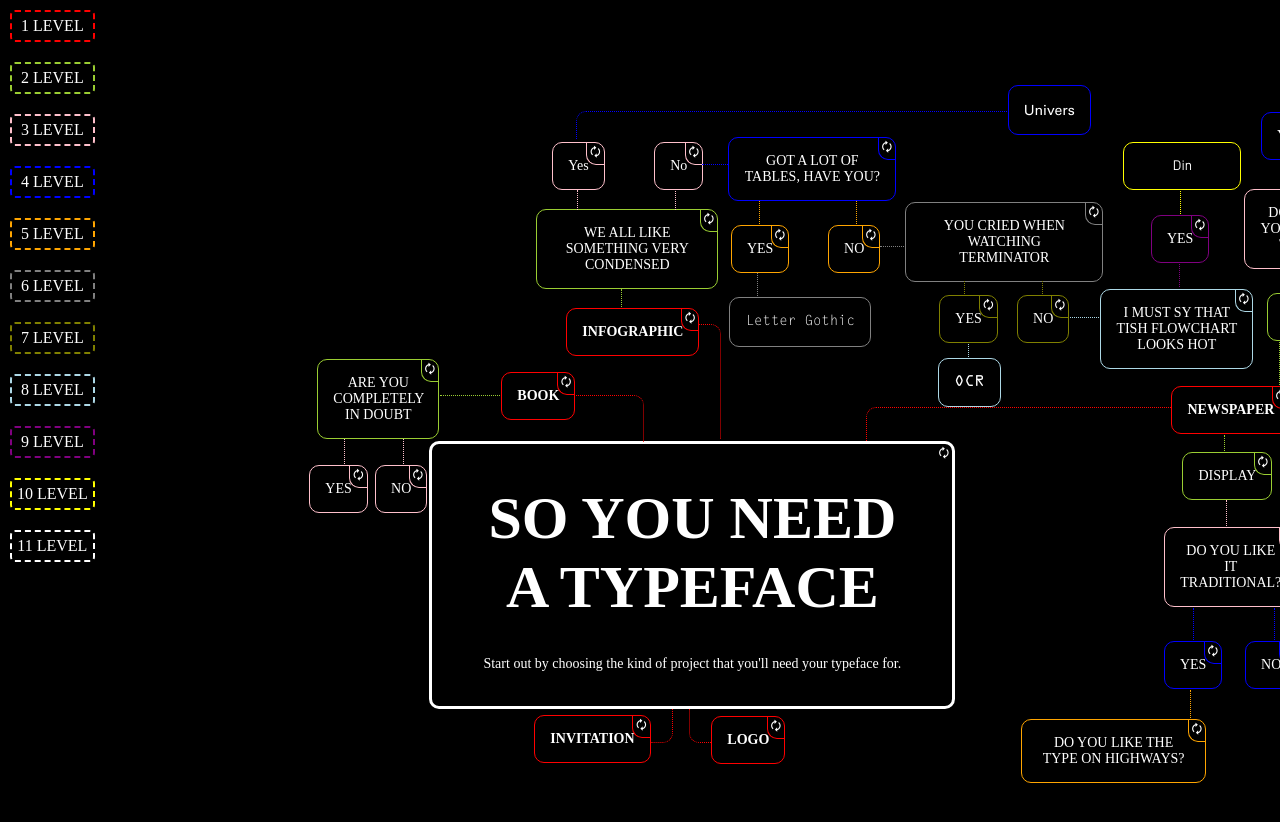
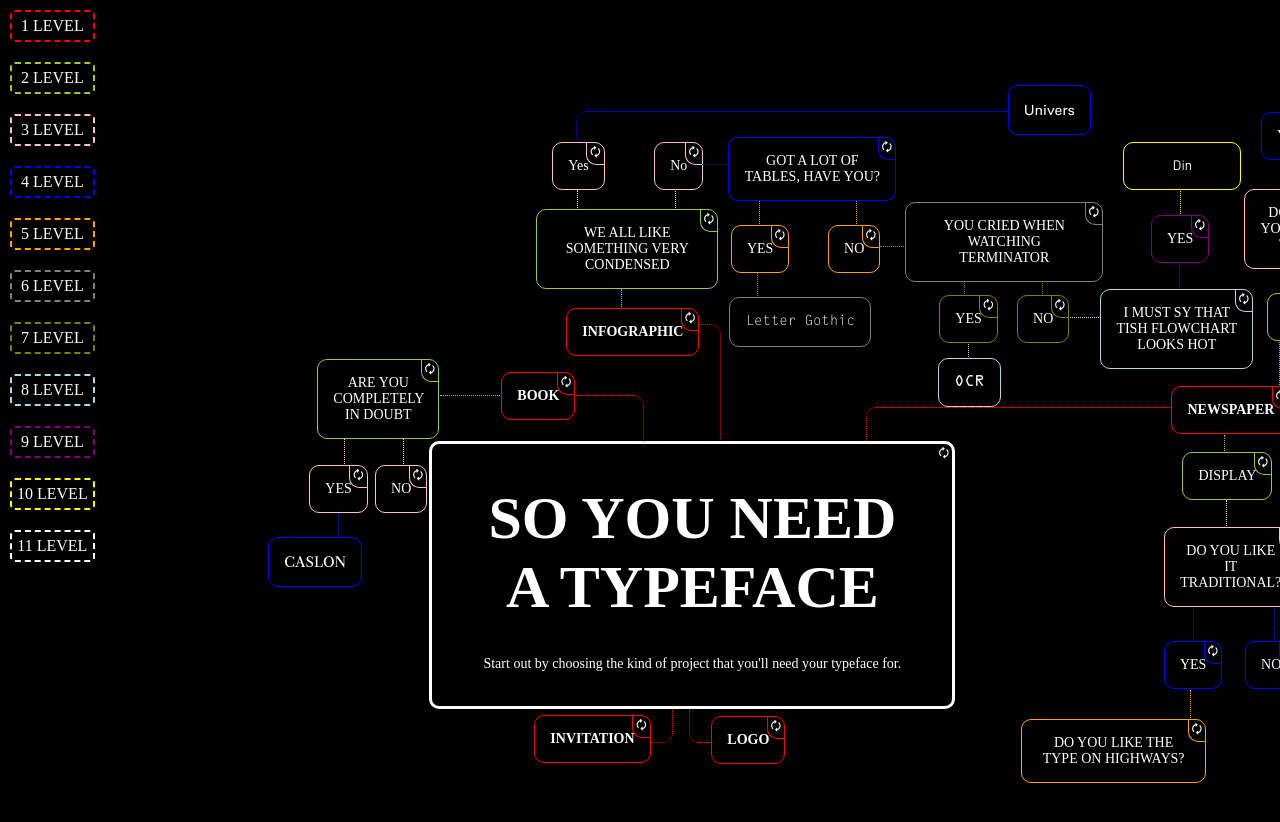
Before and after one commit to Ifenkiul/so_u_need_typeface, a plain HTML site: page index.html in a window 1280 px wide. Shown: the top 822 px of the page. Drawn offline with nearby package versions, Linux system fonts and the light colour scheme.

Commit message:
20-03 fix

```diff
--- a/css/book.css
+++ b/css/book.css
@@ -53,3 +53,17 @@
     right: 22px;
     bottom: 48px;
 }
+
+/* LEVEL 3 */
+
+.level[data-line="book"][data-level="4"][data-id="caslon"] {
+    left: -57px;
+    bottom: -90px;
+}
+
+.level[data-line="book"][data-level="4"][data-id="caslon"]::before {
+    border-right: 1px var(--var-tree-branch-style) var(--level_4-border-color);
+    height: 25px;
+    right: 22px;
+    bottom: 48px;
+}
--- a/fonts/fonts.css
+++ b/fonts/fonts.css
@@ -1,3 +1,4 @@
+@import url('https://fonts.googleapis.com/css2?family=Libre+Caslon+Text&display=swap');
 @font-face {
     font-family: 'Univers Regular';
     src: url('UniversRegular.ttf') format('truetype');
@@ -62,3 +63,7 @@
 .ff-miller {
     font-family: 'Miller';
 }
+
+.ff-caslon {
+    font-family: 'Libre Caslon Text', serif;
+}
--- a/index.html
+++ b/index.html
@@ -253,6 +253,9 @@
                                 <a class="btn_close" data-level="3" ></a>
                                 <a  class="text-uppercase"  target="_blank">Yes</a>
                                 <div class="container" data-level="4">
+                                    <div class="level parent " data-level="4" data-line="book" data-id="caslon">
+                                        <a  class="text-uppercase ff-caslon"  target="_blank">Caslon</a>
+                                    </div>
                                 </div>
                             </div>
                             <div class="level parent " data-level="3" data-line="book" data-id="no">
@@ -269,7 +272,6 @@
 
             <!-- BOOK END-->
             </div>
-
         </section>
     </main>
 <script src="js/main.js"></script>
```
